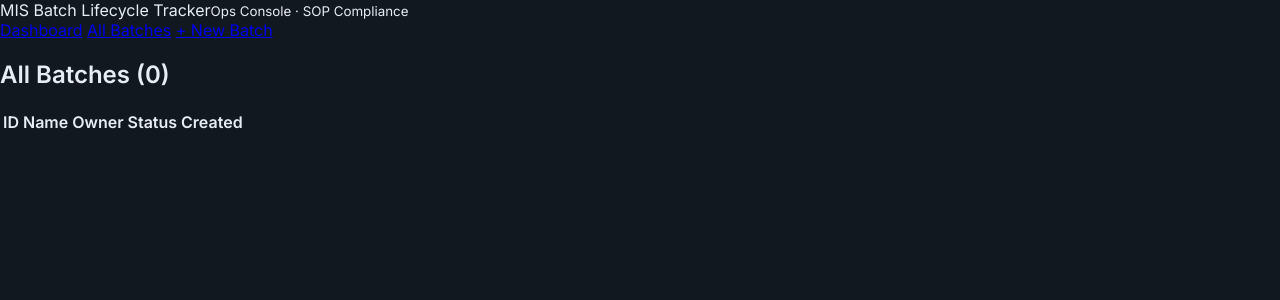
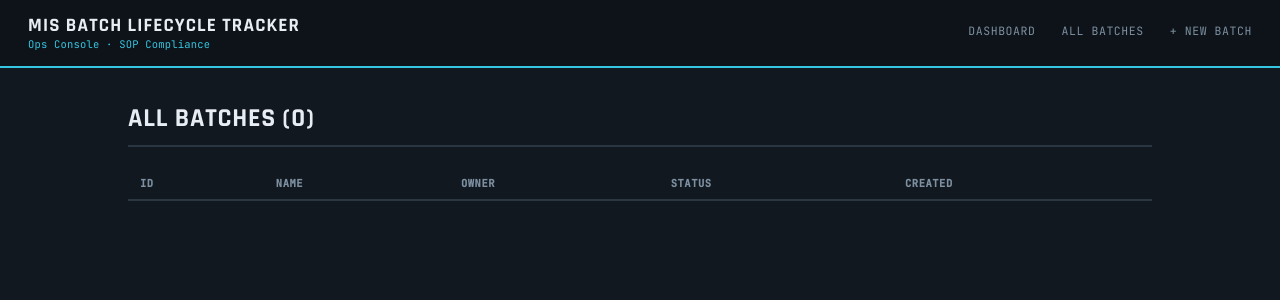
Before and after one commit to harshvsisodiya/MIS-Batch-Lifecycle-Tracking-Dashboard, a Flask app: page /batches in a window 1280 px wide. Shown: the top 300 px of the page. Run offline with Flask 3, Linux system fonts and the light colour scheme; data that the repository does not hold is empty.

Commit message:
formatted batch table with monospace ids and dates

```diff
--- a/static/css/style.css
+++ b/static/css/style.css
@@ -4,8 +4,14 @@
     --panel-border: #2a3742;
     --text: #e7edf3;
     --muted: #7d90a1;
+    --track-off: #34424e;
+    --green: #3ddc84;
+    --amber: #ffb347;
+    --red: #ff6161;
     --accent: #35c5e0;
 }
+
+* { box-sizing: border-box; }
 
 body {
     font-family: 'Inter', Arial, sans-serif;
@@ -13,3 +19,282 @@ body {
     background: var(--bg);
     color: var(--text);
 }
+
+nav {
+    background: #0d1319;
+    padding: 16px 28px;
+    border-bottom: 2px solid var(--accent);
+    display: flex;
+    align-items: center;
+}
+
+nav .brand {
+    font-family: 'Rajdhani', sans-serif;
+    text-transform: uppercase;
+    letter-spacing: .06em;
+    font-size: 19px;
+    font-weight: 700;
+    color: var(--text);
+    margin-right: auto;
+    line-height: 1.1;
+}
+
+nav .brand small {
+    display: block;
+    font-family: 'JetBrains Mono', monospace;
+    text-transform: none;
+    letter-spacing: .02em;
+    font-size: 10.5px;
+    color: var(--accent);
+    margin-top: 2px;
+    font-weight: 400;
+}
+
+nav a {
+    color: var(--muted);
+    text-decoration: none;
+    text-transform: uppercase;
+    font-family: 'JetBrains Mono', monospace;
+    font-size: 11.5px;
+    letter-spacing: .05em;
+    margin-left: 26px;
+    border-bottom: 2px solid transparent;
+    padding-bottom: 3px;
+}
+
+nav a:hover {
+    color: var(--text);
+    border-bottom-color: var(--accent);
+}
+
+main {
+    max-width: 1080px;
+    margin: 0 auto;
+    padding: 34px 28px 60px;
+}
+
+h2 {
+    font-family: 'Rajdhani', sans-serif;
+    text-transform: uppercase;
+    letter-spacing: .03em;
+    font-size: 26px;
+    font-weight: 700;
+    margin: 0 0 20px;
+    padding-bottom: 10px;
+    border-bottom: 2px solid var(--panel-border);
+}
+
+h3 {
+    font-family: 'Rajdhani', sans-serif;
+    text-transform: uppercase;
+    letter-spacing: .04em;
+    font-size: 15px;
+    font-weight: 600;
+    color: var(--muted);
+    margin: 0 0 14px;
+}
+
+.panel {
+    background: var(--panel);
+    border: 1px solid var(--panel-border);
+    border-radius: 3px;
+    padding: 22px 24px;
+    margin-bottom: 22px;
+    border-top: 2px solid var(--accent);
+}
+
+.readout-row {
+    display: flex;
+    gap: 16px;
+    flex-wrap: wrap;
+    margin-bottom: 22px;
+}
+
+.readout {
+    flex: 1;
+    min-width: 170px;
+    background: var(--panel);
+    border: 1px solid var(--panel-border);
+    border-top: 2px solid var(--accent);
+    border-radius: 3px;
+    padding: 16px 18px;
+}
+
+.readout .label {
+    font-family: 'JetBrains Mono', monospace;
+    text-transform: uppercase;
+    font-size: 10.5px;
+    letter-spacing: .06em;
+    color: var(--muted);
+}
+
+.readout .value {
+    font-family: 'Rajdhani', sans-serif;
+    font-size: 32px;
+    font-weight: 700;
+    margin-top: 4px;
+    color: var(--text);
+}
+
+table {
+    width: 100%;
+    border-collapse: collapse;
+}
+
+th {
+    text-align: left;
+    font-family: 'JetBrains Mono', monospace;
+    text-transform: uppercase;
+    font-size: 10.5px;
+    letter-spacing: .05em;
+    color: var(--muted);
+    padding: 9px 12px;
+    border-bottom: 2px solid var(--panel-border);
+}
+
+td {
+    padding: 12px;
+    border-bottom: 1px solid var(--panel-border);
+    font-size: 14px;
+    vertical-align: middle;
+}
+
+.mono {
+    font-family: 'JetBrains Mono', monospace;
+    font-size: 12.5px;
+    color: var(--muted);
+}
+
+a.rowlink {
+    color: var(--text);
+    font-weight: 500;
+    text-decoration: none;
+    border-bottom: 1px solid var(--panel-border);
+}
+
+a.rowlink:hover {
+    border-bottom-color: var(--accent);
+}
+
+.track {
+    display: flex;
+    align-items: center;
+}
+
+.track .seg {
+    width: 22px;
+    height: 2px;
+    background: var(--track-off);
+}
+
+.track .seg.done {
+    background: var(--accent);
+}
+
+.track .node {
+    width: 11px;
+    height: 11px;
+    border-radius: 50%;
+    border: 2px solid var(--track-off);
+    background: var(--panel);
+    flex-shrink: 0;
+}
+
+.track .node.done {
+    border-color: var(--accent);
+    background: var(--accent);
+}
+
+.track .node.current-green {
+    border-color: var(--green);
+    background: var(--green);
+    box-shadow: 0 0 0 3px rgba(61, 220, 132, 0.18);
+}
+
+.track .node.current-amber {
+    border-color: var(--amber);
+    background: var(--amber);
+    box-shadow: 0 0 0 3px rgba(255, 179, 71, 0.18);
+}
+
+.track .node.current-red {
+    border-color: var(--red);
+    background: var(--red);
+    box-shadow: 0 0 0 3px rgba(255, 97, 97, 0.18);
+}
+
+.track-label {
+    font-family: 'JetBrains Mono', monospace;
+    font-size: 11px;
+    margin-left: 10px;
+}
+
+.track-label.green { color: var(--green); }
+.track-label.amber { color: var(--amber); }
+.track-label.red { color: var(--red); }
+
+button, .btn {
+    background: transparent;
+    color: var(--accent);
+    border: 1px solid var(--accent);
+    padding: 8px 16px;
+    font-family: 'JetBrains Mono', monospace;
+    text-transform: uppercase;
+    font-size: 11.5px;
+    letter-spacing: .05em;
+    cursor: pointer;
+    border-radius: 3px;
+    text-decoration: none;
+    display: inline-block;
+}
+
+button:hover, .btn:hover {
+    background: var(--accent);
+    color: #0d1319;
+}
+
+input, select {
+    padding: 9px 10px;
+    border: 1px solid var(--panel-border);
+    background: #10161d;
+    color: var(--text);
+    border-radius: 3px;
+    font-size: 14px;
+    width: 100%;
+    font-family: 'Inter', sans-serif;
+}
+
+input:focus, select:focus {
+    outline: 2px solid var(--accent);
+    outline-offset: 1px;
+    border-color: var(--accent);
+}
+
+label {
+    font-family: 'JetBrains Mono', monospace;
+    text-transform: uppercase;
+    font-size: 11px;
+    letter-spacing: .05em;
+    color: var(--muted);
+    display: block;
+    margin: 14px 0 5px;
+}
+
+form.inline {
+    display: inline;
+}
+
+.charts-grid {
+    display: grid;
+    grid-template-columns: 1.4fr 1fr;
+    gap: 20px;
+}
+
+@media (max-width: 768px) {
+    .charts-grid {
+        grid-template-columns: 1fr;
+    }
+    .readout-row {
+        flex-direction: column;
+    }
+}
```
